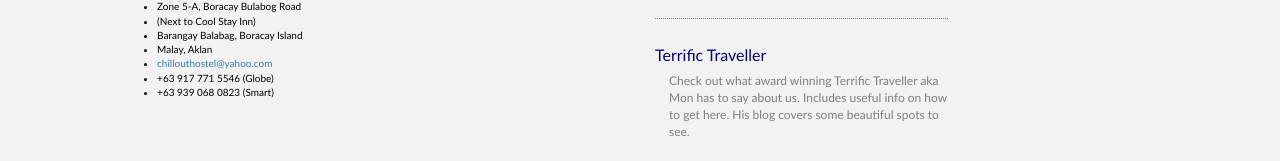
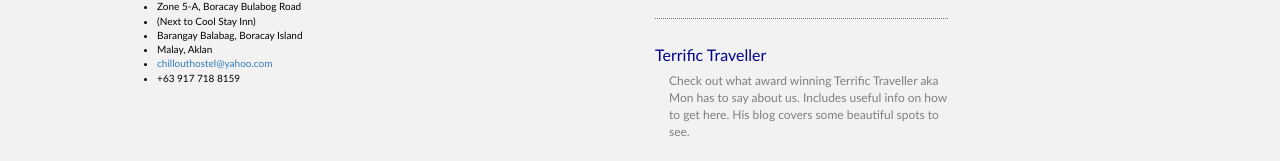
Before and after one commit to meselgroth/chillouthostel, a website: page index.html in a window 1280 px wide. Shown: the part 4107-4268 px from the top of the page. Drawn offline with Linux system fonts and the light colour scheme.

Commit message:
Updates phone number to +639177188159

```diff
--- a/index.html
+++ b/index.html
@@ -466,8 +466,7 @@
                                 <li>Barangay Balabag, Boracay Island</li>
                                 <li>Malay, Aklan</li>
                                 <li><a href="mailto:chillouthostel@yahoo.com?subject=Website%20Inquiry" target="_self">chillouthostel@yahoo.com</a></li>
-                                <li>+63 917 771 5546 (Globe)</li>
-                                <li>+63 939 068 0823 (Smart)</li>
+                                <li>+63 917 718 8159</li>
                             </ul>
                         </div>
                         <div class="responsiveFooterOn">
```
